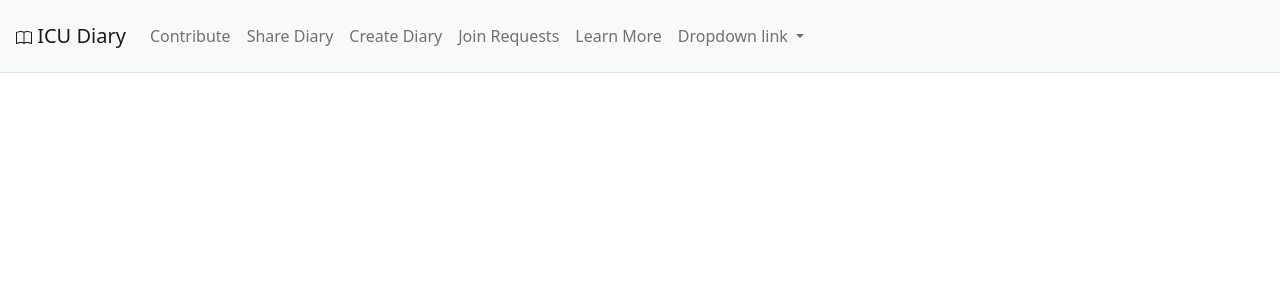
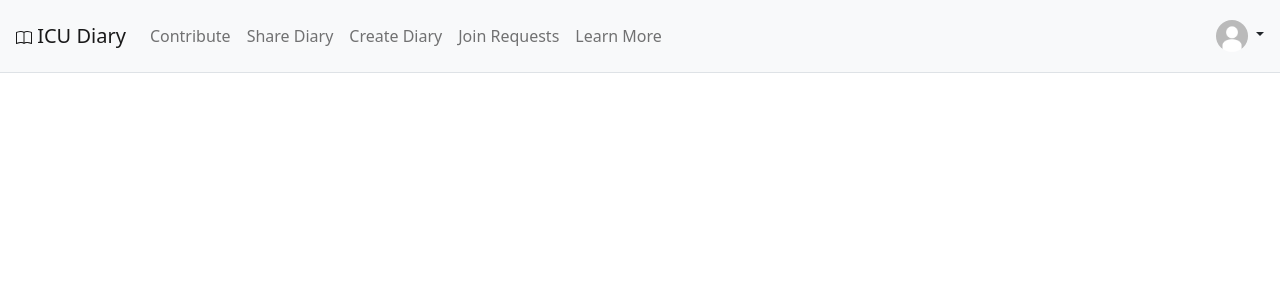
Before and after one commit to willcooley4/icu-diary, a Flask app: page /new_diary/ in a window 1280 px wide. Shown: the top 300 px of the page. Run offline with Flask 2, Linux system fonts and the light colour scheme; the visitor is signed in with stand-in values (Sample User, id 1); some libraries are stand-ins or nearby versions.

Commit message:
navbar stuff

```diff
--- a/diary/templates/navbar.html
+++ b/diary/templates/navbar.html
@@ -45,16 +45,17 @@
           <li class="nav-item">
             <a class="nav-link" href="#">Learn More</a>
           </li>
-          <li class="nav-item dropdown">
-            <a class="nav-link dropdown-toggle" href="#" id="navbarDropdownMenuLink" data-toggle="dropdown" aria-haspopup="true" aria-expanded="false">
-              Dropdown link
-            </a>
-            <div class="dropdown-menu" aria-labelledby="navbarDropdownMenuLink">
-              <a class="dropdown-item" href="#">Action</a>
-              <a class="dropdown-item" href="#">Another action</a>
-              <a class="dropdown-item" href="#">Something else here</a>
-            </div>
-          </li>
+        </ul>
+      </div>
+
+      <div class="dropdown text-end">
+        <a href="#" class="d-block link-dark text-decoration-none dropdown-toggle" id="dropdownUser1" data-bs-toggle="dropdown" aria-expanded="false">
+          <img src="../static/images/default_profile.jpg" alt="mdo" width="32" height="32" class="rounded-circle">
+        </a>
+        <ul class="dropdown-menu text-small" aria-labelledby="dropdownUser1">
+          <li><a class="dropdown-item" href="/auth/manage">Profile Settings</a></li>
+          <li><hr class="dropdown-divider"></li>
+          <li><a class="dropdown-item" href="/auth/logout">Sign out</a></li>
         </ul>
       </div>
 
```
